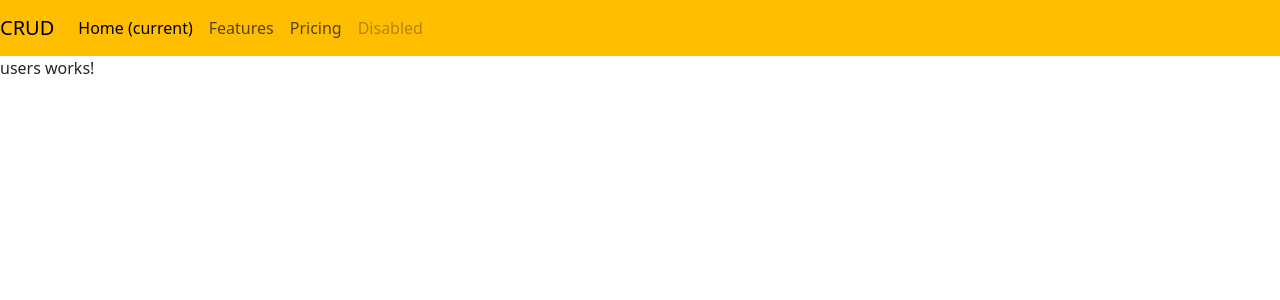
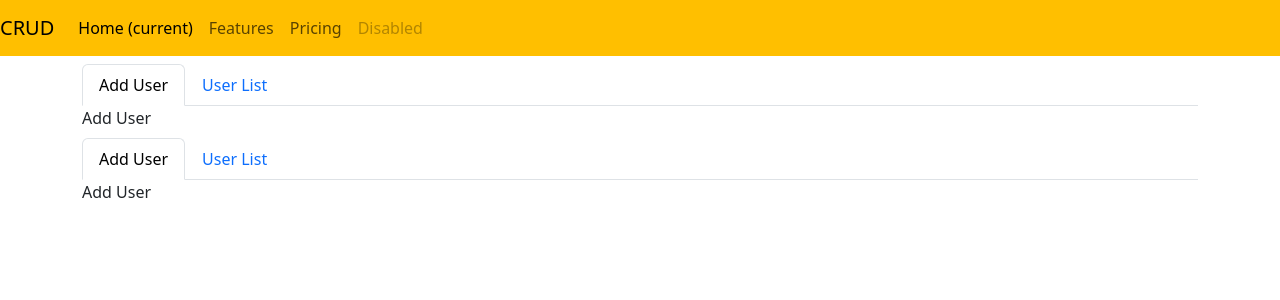
Before and after one commit to gitlaws/CrudNest, an Angular app: page /User in a window 1280 px wide. Shown: the top 300 px of the page. Built offline with nearby package versions, Linux system fonts and the light colour scheme.

Commit message:
added users component

```diff
--- a/src/app/app.component.html
+++ b/src/app/app.component.html
@@ -23,4 +23,6 @@
     </div>
   </div>
 </nav>
-<router-outlet></router-outlet>
+<router-outlet>
+  <app-users></app-users>
+</router-outlet>
--- a/src/app/users/users.component.html
+++ b/src/app/users/users.component.html
@@ -1 +1,50 @@
-<p>users works!</p>
+<div class="container mt-2">
+  <ul class="nav nav-tabs" id="myTab" role="tablist">
+    <li class="nav-item" role="presentation">
+      <button
+        class="nav-link active"
+        id="home-tab"
+        data-bs-toggle="tab"
+        data-bs-target="#home"
+        type="button"
+        role="tab"
+        aria-controls="home"
+        aria-selected="true"
+      >
+        Add User
+      </button>
+    </li>
+    <li class="nav-item" role="presentation">
+      <button
+        class="nav-link"
+        id="profile-tab"
+        data-bs-toggle="tab"
+        data-bs-target="#profile"
+        type="button"
+        role="tab"
+        aria-controls="profile"
+        aria-selected="false"
+      >
+        User List
+      </button>
+    </li>
+  </ul>
+  <div class="tab-content" id="myTabContent">
+    <div
+      class="tab-pane fade show active"
+      id="home"
+      role="tabpanel"
+      aria-labelledby="home-tab"
+    >
+      Add User
+    </div>
+    <div
+      class="tab-pane fade"
+      id="profile"
+      role="tabpanel"
+      aria-labelledby="profile-tab"
+    >
+      User List
+    </div>
+  </div>
+</div>
```
